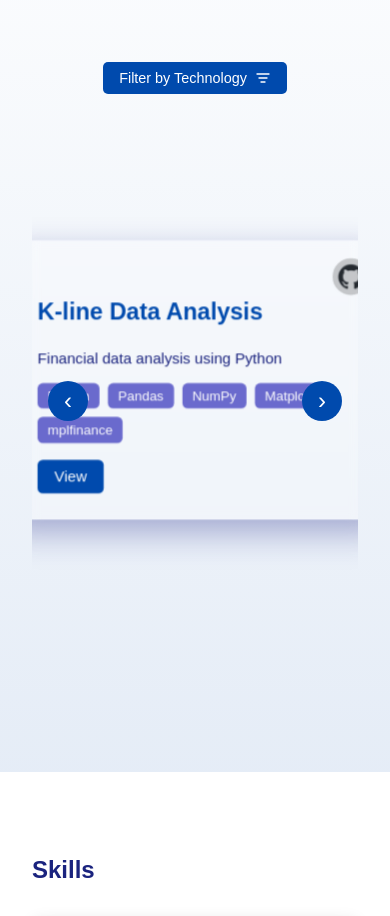
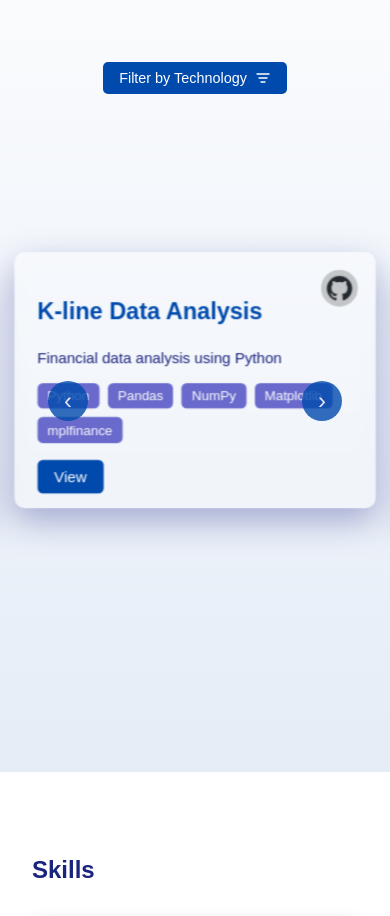
Before and after one commit to SosoPkhakadze/my-react-portfolio, a React (Vite) app: page / in a window 390 px wide. Shown: the part 2520-3436 px from the top of the page. Built offline with nearby package versions, Linux system fonts and the light colour scheme.

Commit message:
carousel responsive

```diff
--- a/src/components/Projects/Projects.css
+++ b/src/components/Projects/Projects.css
@@ -285,7 +285,6 @@
   display: flex;
   align-items: center;
   justify-content: center;
-  overflow: hidden;
   perspective: 1000px; /* Add perspective for 3D transforms */
 }
 
@@ -344,6 +343,7 @@
   align-items: center;
   justify-content: center;
   transition: all 0.3s ease;
+  opacity: 0.8;
 }
 
 .dark-theme .carousel-button {
@@ -378,7 +378,7 @@
   -webkit-backdrop-filter: blur(4px);
   border-radius: 10px;
   border: 1px solid rgba(255, 255, 255, 0.18);
-  padding: 2rem;
+  padding: 1.3rem;
   display: flex;
   flex-direction: column;
   transition: all 0.5s ease;
```
